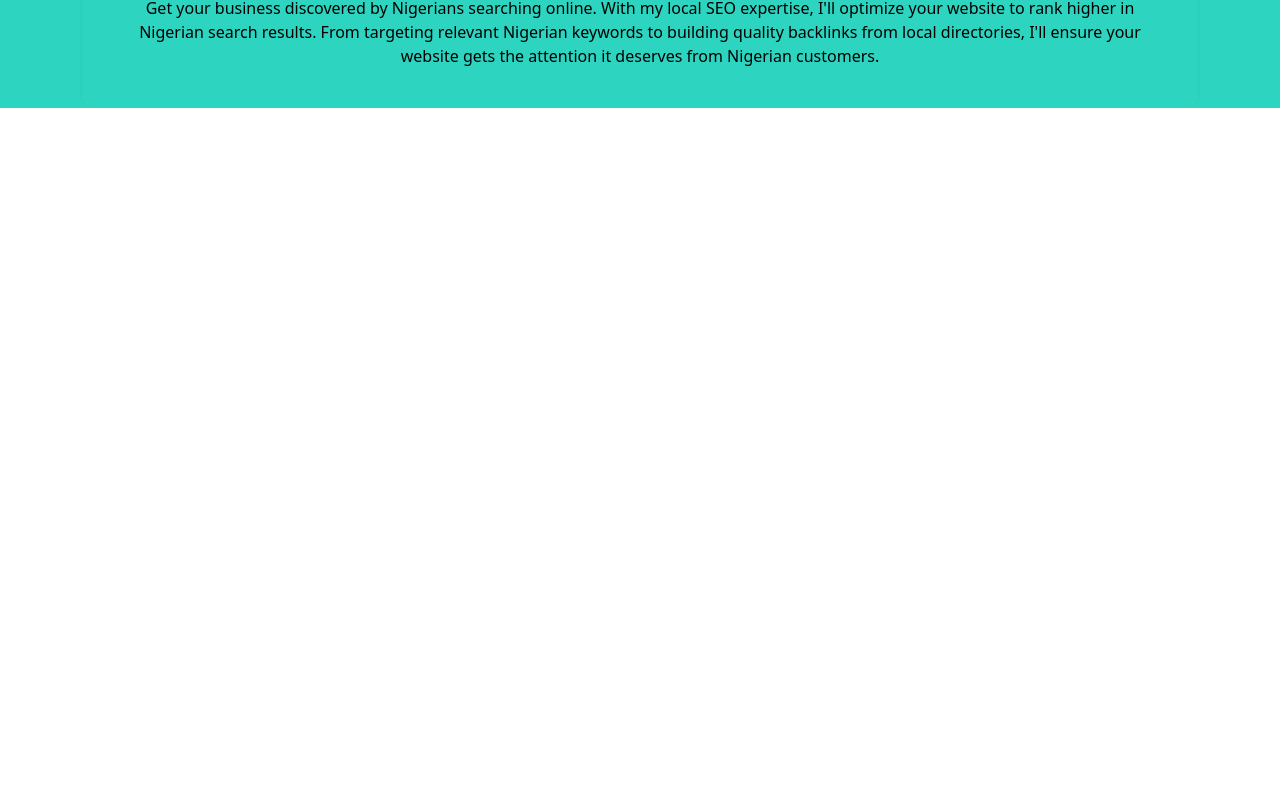
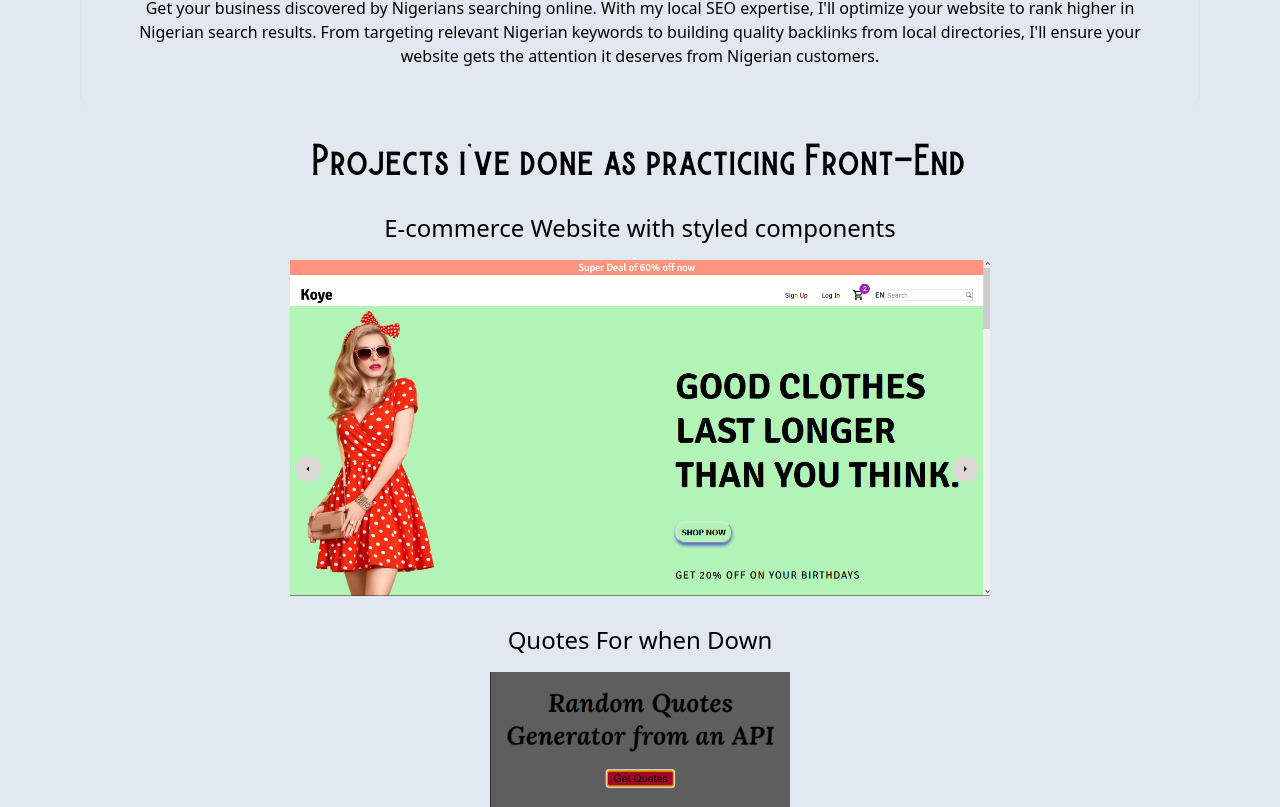
Before and after one commit to 20boy/portfolio1, a React (Create React App) app: page / in a window 1280 px wide. Shown: the part 2413-3220 px from the top of the page. Before the commit the page ends 2557 px from the top, so only its background shows below. Built offline with nearby package versions, Linux system fonts and the light colour scheme.

Commit message:
Included some projects

```diff
--- a/src/App.js
+++ b/src/App.js
@@ -9,12 +9,14 @@ import upsales from "./images/profits.png"
 import cart from "./images/shopping-cart.png"
 import high from "./images/high-performance.png"
 import resume from "./images/Koyejo 's Resume-hackerresume.pdf"
+import commerce from "./images/commerce-project.png"
+import quotee from "./images/stoicquotes.png"
 
 
 
 function App() {
   return (
-    <div className="bg-teal-400 px-5 md:px-20">
+    <div className="bg-slate-200 px-5 md:px-20">
       <section className='min-h-screen'>
         <nav className='py-10 mb-12 flex justify-between'>
           <img src={logo} alt="Looks" height="30px" width="30px" />
@@ -76,6 +78,16 @@ function App() {
           <h3 className='text-2xl my-4 pt-3 font-medium'>Local SEO</h3>
           <p> Get your business discovered by Nigerians searching online. With my local SEO expertise, I'll optimize your website to rank higher in Nigerian search results. From targeting relevant Nigerian keywords to building quality backlinks from local directories, I'll ensure your website gets the attention it deserves from Nigerian customers.</p>
         </div>
+        <div>
+          <h2 className='text-center text-4xl font-burtons'>Projects i've done as practicing Front-End</h2>
+          <h3 className='text-2xl my-4 pt-3 font-medium text-center'>E-commerce Website with styled components</h3>
+          <a href="http://commerce-project-qj9t.vercel.app"><img src={commerce} alt="Mobile" width={700} height={400} className='mx-auto' /></a>
+          <h3 className='text-2xl my-4 pt-3 font-medium text-center'>Quotes For when Down</h3>
+          <a href="https://quotes-when-down.onrender.com/"><img src={quotee} alt="Mobile" width={300} height={300} className='mx-auto' /></a>
+
+
+
+        </div>
       </div>
     </div >
   );
```
Also changed, not shown: src/images/commerce-project.png (added), src/images/stoicquotes.png (added).
